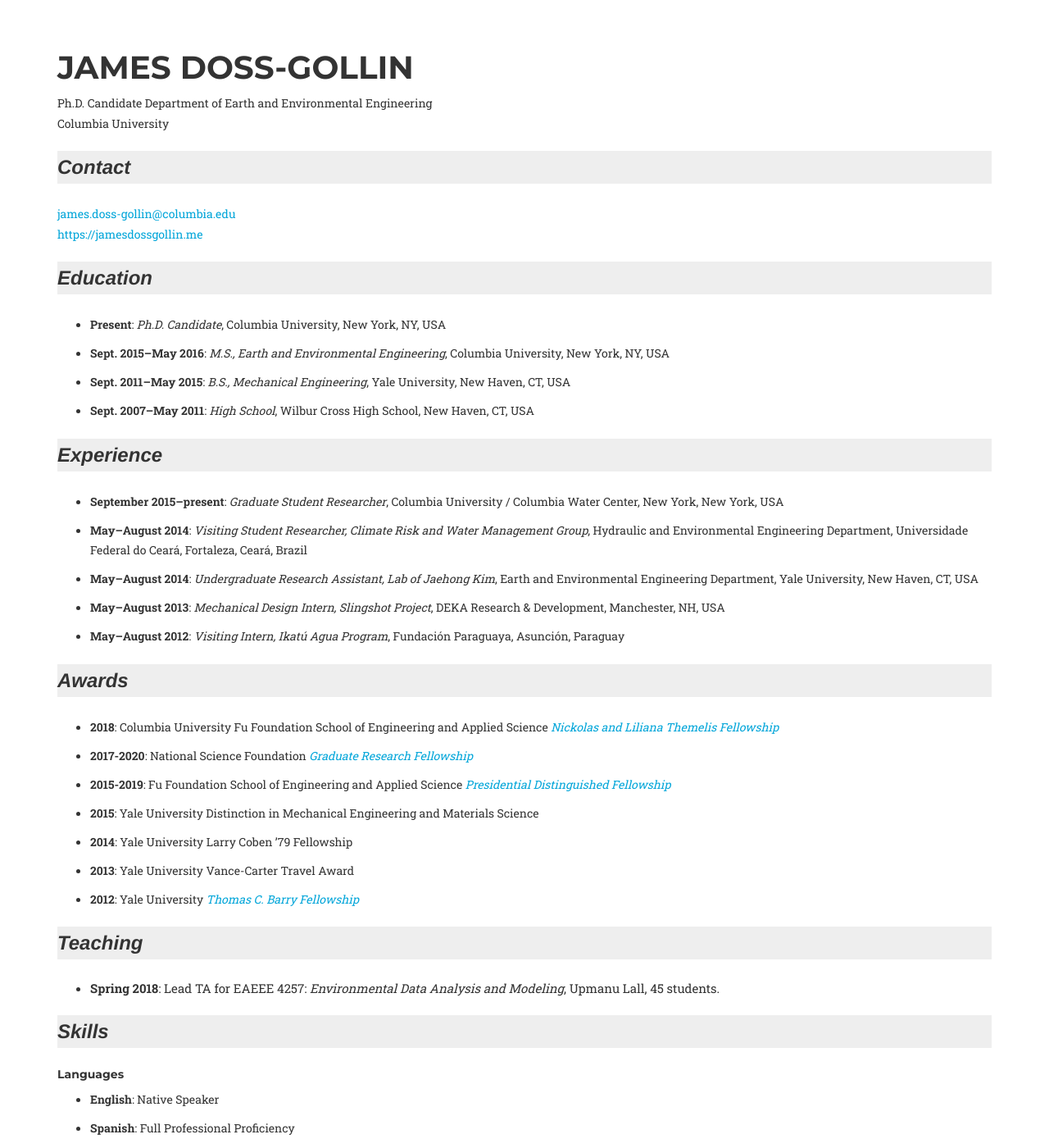
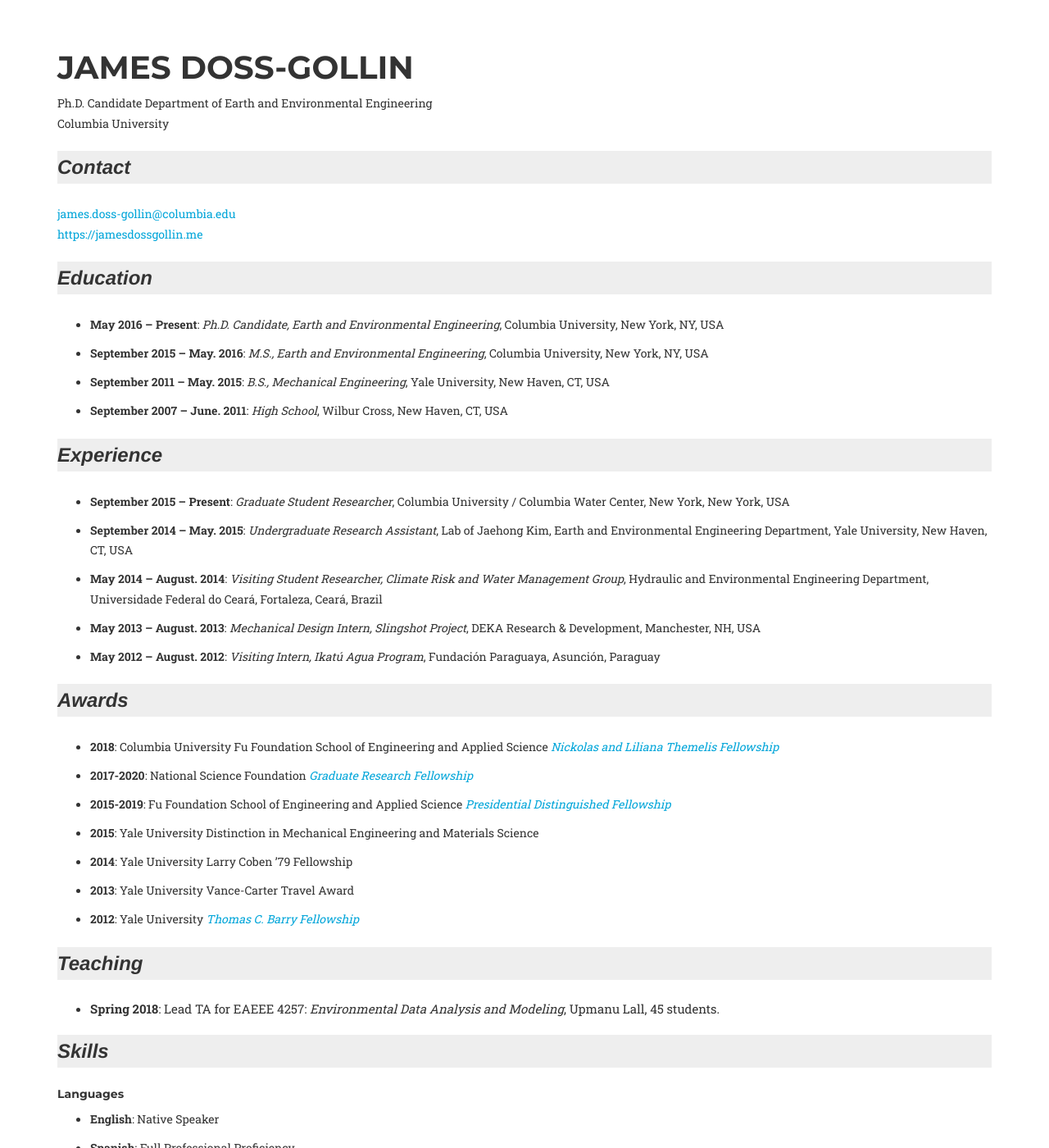
Before and after one commit to jdossgollin/blog, a Jekyll site: the page built from cv/index.md, in a window 1280 px wide and 1400 px high. Shown: the whole window at 82% size. Built offline with Jekyll 4.4.1, drawn with Linux system fonts in a browser that asks for light colours; nearby versions of some CDN libraries; some web fonts are replaced; library files that are not in the unit come from our copies; comment, search, counter and statistics services are not loaded; some of the changed text lies outside the part shown.

Commit message:
Improve CV

```diff
--- a/_config.yml
+++ b/_config.yml
@@ -5,7 +5,7 @@ plugins: ['jekyll-scholar']
 # Site settings
 title: James Doss-Gollin
 email: james.doss-gollin@columbia.edu
-description: "Personal research website of James Doss-Gollin, Columbia University"
+description: "Research website of James Doss-Gollin, a Ph.D. Student in Earth and Environmental Engineering at Columbia University, about floods, climate adaptation, risk management, data science, statistics, infrastructure, and water management"
 
 # Color settings (hex-codes without the leading hash-tag)
 color:
--- a/_data/main.yml
+++ b/_data/main.yml
@@ -7,41 +7,48 @@ contact:
   website: https://jamesdossgollin.me
 
 education:
-  - degree: Ph.D. Candidate
+  - degree: Ph.D. Candidate, Earth and Environmental Engineering
     institution: Columbia University
     location: New York, NY, USA
-    date: Present
+    sdate: 2016-05-31
   - degree: M.S., Earth and Environmental Engineering
     institution: Columbia University
     location: New York, NY, USA
-    date: Sept. 2015--May 2016
+    sdate: 2015-09-01
+    edate: 2016-05-31
+  - degree: High School
+    institution: Wilbur Cross
+    location: New Haven, CT, USA
+    sdate: 2007-09-01
+    edate: 2011-06-30
   - degree: B.S., Mechanical Engineering
     institution: Yale University
     location: New Haven, CT, USA
-    date: Sept. 2011--May 2015
-  - degree: High School
-    institution: Wilbur Cross High School
-    location: New Haven, CT, USA
-    date: Sept. 2007--May 2011
+    sdate: 2011-09-01
+    edate: 2015-05-30
 
 appointments:
   - title: Graduate Student Researcher
     institution: Columbia University / Columbia Water Center
     location: New York, New York, USA
-    date: September 2015--present
+    sdate: 2015-09-01
   - title: Visiting Student Researcher, Climate Risk and Water Management Group
     institution: Hydraulic and Environmental Engineering Department, Universidade Federal do Ceará
     location: Fortaleza, Ceará, Brazil
-    date: May--August 2014
-  - title: Undergraduate Research Assistant, Lab of Jaehong Kim
-    institution: Earth and Environmental Engineering Department, Yale University
+    sdate: 2014-05-15
+    edate: 2014-08-15
+  - title: Undergraduate Research Assistant
+    institution: Lab of Jaehong Kim, Earth and Environmental Engineering Department, Yale University
     location: New Haven, CT, USA
-    date: May--August 2014
+    sdate: 2014-09-01
+    edate: 2015-05-15
+  - title: Visiting Intern, Ikatú Agua Program
+    institution: Fundación Paraguaya
+    location: Asunción, Paraguay
+    sdate: 2012-05-15
+    edate: 2012-08-15
   - title: Mechanical Design Intern, Slingshot Project
     institution: DEKA Research & Development
     location: Manchester, NH, USA
-    date: May--August 2013
-  - title: Visiting Intern, Ikatú Agua Program
-    institution: Fundación Paraguaya
-    location: Asunción, Paraguay
-    date: May--August 2012
+    sdate: 2013-05-20
+    edate: 2013-08-15
--- a/_data/skills.yml
+++ b/_data/skills.yml
@@ -1,7 +1,7 @@
 - name: Programming
   description: Python, R (advanced); Matlab, C++ (proficient)
 - name: Communication
-  description: "Markdown/Pandoc, Rmarkdown, Latex (advanced)"
+  description: "Jupyter, Markdown/Pandoc, Rmarkdown, Latex (advanced), Jekyll/Liquid (proficient)"
 - name: Reproducibility
   description: "Docker, git, conda, GNU make (proficient)"
 - name: Bayesian Computation
--- a/cv/index.md
+++ b/cv/index.md
@@ -13,13 +13,15 @@ title: Curriculum Vitae
 [{{ site.data.main.contact.website }}]({{ site.data.main.contact.website }})
 
 ## Education ##
-{% for edu in site.data.main.education %}
-* __{{ edu.date }}__: _{{ edu.degree }}_, {{ edu.institution }}, {{ edu.location }}
+{% assign myschools = site.data.main.education | sort: 'sdate' | reverse %}
+{% for edu in myschools %}
+* __{{ edu.sdate | date: "%B %Y" }} -- {% if edu.edate %}{{ edu.edate | date: "%B. %Y" }}{%else%}Present{% endif %}__: _{{ edu.degree }}_, {{ edu.institution }}, {{ edu.location }}
 {% endfor %}
 
 ## Experience ##
-{% for apt in site.data.main.appointments %}
-* __{{ apt.date }}__: _{{ apt.title }}_, {{ apt.institution }}, {{ apt.location }}
+{% assign myexperience = site.data.main.appointments | sort: 'sdate' | reverse %}
+{% for apt in myexperience %}
+* __{{ apt.sdate | date: "%B %Y" }} -- {% if apt.edate %}{{ apt.edate | date: "%B. %Y" }}{%else%}Present{% endif %}__: _{{ apt.title }}_, {{ apt.institution }}, {{ apt.location }}
 {% endfor %}
 
 ## Awards ##
@@ -54,7 +56,7 @@ title: Curriculum Vitae
 
 ### Peer Review ###
 
-Please see [my Publons page](publons.com/a/1468228/) for a complete list of verified reviews.
+Please see [my Publons page](https://publons.com/a/1468228/){:target="_blank"} for a complete list of verified reviews.
 {% for item in site.data.service.review %}
 * __{{ item.time }}__: {{ item.journal }}
 {% endfor %}
```
